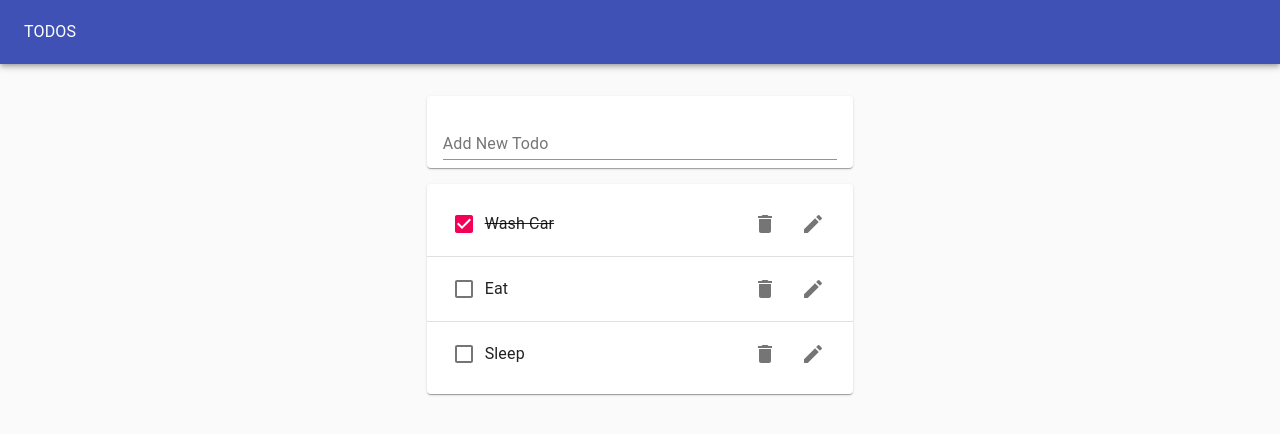
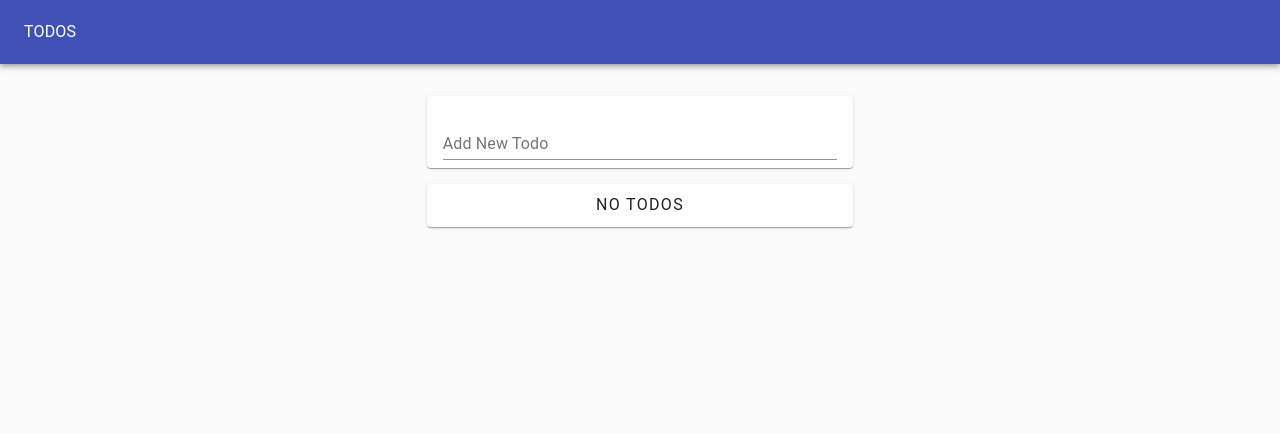
Before and after one commit to Tuaev/Material-UI-todo-list-app, a React (Create React App) app: page / in a window 1280 px wide. Shown: the top 434 px of the page. Built offline with nearby package versions, Linux system fonts and the light colour scheme; the HTML template or start-up script is replaced by a standard one.

Commit message:
Add localstorage

```diff
--- a/src/views/pages/TodoView/index.js
+++ b/src/views/pages/TodoView/index.js
@@ -1,4 +1,4 @@
-import React, { useState } from 'react';
+import React, { useEffect, useState } from 'react';
 import TodoList from 'src/components/TodoList';
 import Page from 'src/components/Page';
 import TodoForm from 'src/components/TodoForm';
@@ -6,12 +6,18 @@ import { Grid } from '@material-ui/core';
 import { nanoid } from 'nanoid';
 
 function TodoApp() {
-  const initialTodos = [
-    { id: 1, task: 'Wash Car', completed: true },
-    { id: 2, task: 'Eat', completed: false },
-    { id: 3, task: 'Sleep', completed: false },
-  ];
-  const [todos, setTodos] = useState(initialTodos);
+  // const initialTodos = [
+  //   { id: 1, task: 'Wash Car', completed: true },
+  //   { id: 2, task: 'Eat', completed: false },
+  //   { id: 3, task: 'Sleep', completed: false },
+  // ];
+  const [todos, setTodos] = useState(
+    () => JSON.parse(window.localStorage.getItem('todos')) || []
+  );
+
+  useEffect(() => {
+    window.localStorage.setItem('todos', JSON.stringify(todos));
+  }, [todos]);
 
   const addTodo = (newTodoText) => {
     setTodos([...todos, { id: nanoid(), task: newTodoText, completed: false }]);
```
Also changed, not shown: 1 other file (tests, documents, lock files or other folders).
